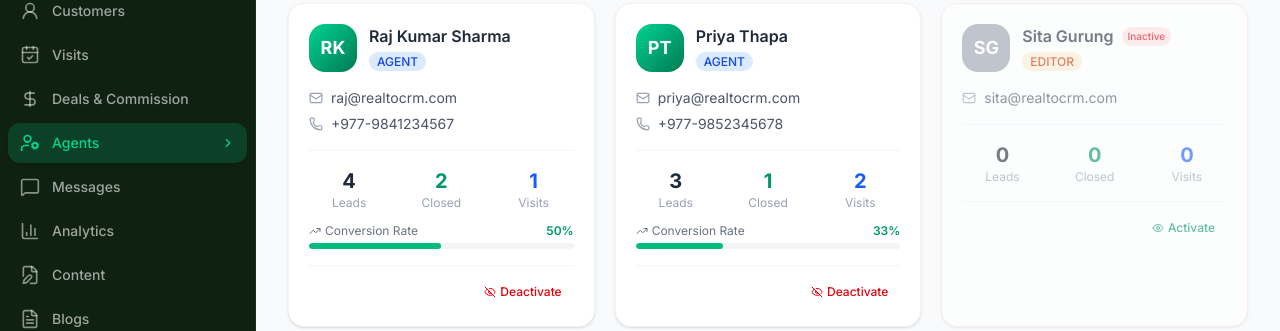
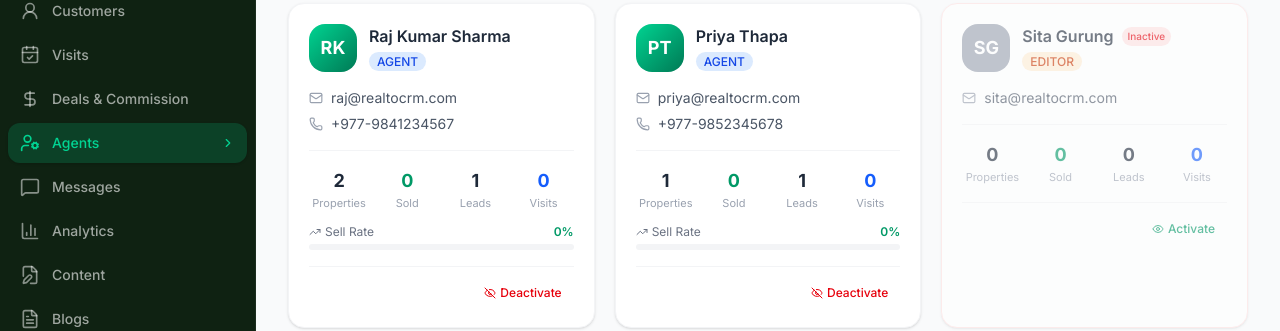
Before and after one commit to AaSu9/ktm-admin-crm, a Next.js app: page /agents in a window 1280 px wide. Shown: the part 265-596 px from the top of the page. Built offline with nearby package versions, Linux system fonts and the light colour scheme; no server answers; the database is empty; sample sign-in values are in the browser's storage.

Commit message:
feat: auto-calculate agent stats based on assigned properties

```diff
--- a/src/app/(dashboard)/agents/page.tsx
+++ b/src/app/(dashboard)/agents/page.tsx
@@ -15,7 +15,12 @@ export default async function AgentsPage() {
       where: { role: { in: ['AGENT', 'ADMIN', 'EDITOR'] } },
       include: {
         leads: true,
-        properties: true,
+        properties: {
+          include: {
+            leads: true,
+            visits: true,
+          }
+        },
         visits: true,
       },
       orderBy: { createdAt: 'desc' },
--- a/src/components/dashboard/AgentsClient.tsx
+++ b/src/components/dashboard/AgentsClient.tsx
@@ -181,8 +181,25 @@ export function AgentsClient({ initialAgents }: { initialAgents: Agent[] }) {
             <UserCog className="h-12 w-12 mx-auto mb-2 opacity-30" /><p>{search ? 'No agents match your search' : 'No agents found'}</p>
           </div>
         ) : filtered.map((agent) => {
-          const closedLeads = agent.leads.filter((l: any) => l.status === 'CLOSED_WON').length
-          const completedVisits = agent.visits.filter((v: any) => v.status === 'COMPLETED').length
+          // Calculate aggregate stats including assigned properties
+          const directLeads = agent.leads || []
+          const directVisits = agent.visits || []
+          const properties = agent.properties || []
+
+          const propertyLeads = properties.flatMap((p: any) => p.leads || [])
+          const propertyVisits = properties.flatMap((p: any) => p.visits || [])
+
+          const allLeads = [...directLeads, ...propertyLeads]
+          // Deduplicate leads by id just in case a lead is both directly assigned and via property
+          const uniqueLeads = Array.from(new Map(allLeads.map((l: any) => [l.id, l])).values())
+
+          const allVisits = [...directVisits, ...propertyVisits]
+          const uniqueVisits = Array.from(new Map(allVisits.map((v: any) => [v.id, v])).values())
+
+          const totalProperties = properties.length
+          const soldProperties = properties.filter((p: any) => p.status === 'SOLD' || p.status === 'RENTED').length
+          const completedVisits = uniqueVisits.filter((v: any) => v.status === 'COMPLETED').length
+
           return (
             <div key={agent.id} className={cn('bg-white rounded-2xl p-5 shadow-sm border transition-all', agent.isActive ? 'border-gray-100 hover:shadow-md' : 'border-red-100 opacity-60')}>
               <div className="flex items-center gap-3 mb-4">
@@ -203,29 +220,33 @@ export function AgentsClient({ initialAgents }: { initialAgents: Agent[] }) {
                 {agent.email && <div className="flex items-center gap-2 text-sm text-gray-600"><Mail className="h-3.5 w-3.5 text-gray-400" /><span className="truncate">{agent.email}</span></div>}
                 {agent.phone && <div className="flex items-center gap-2 text-sm text-gray-600"><Phone className="h-3.5 w-3.5 text-gray-400" />{agent.phone}</div>}
               </div>
-              <div className="grid grid-cols-3 gap-3 pt-4 border-t border-gray-100">
+              <div className="grid grid-cols-4 gap-2 pt-4 border-t border-gray-100">
                 <div className="text-center">
-                  <p className="text-xl font-bold text-gray-800">{agent.leads.length}</p>
-                  <p className="text-xs text-gray-400">Leads</p>
+                  <p className="text-lg font-bold text-gray-800">{totalProperties}</p>
+                  <p className="text-[11px] text-gray-400">Properties</p>
                 </div>
                 <div className="text-center">
-                  <p className="text-xl font-bold text-emerald-600">{closedLeads}</p>
-                  <p className="text-xs text-gray-400">Closed</p>
+                  <p className="text-lg font-bold text-emerald-600">{soldProperties}</p>
+                  <p className="text-[11px] text-gray-400">Sold</p>
                 </div>
                 <div className="text-center">
-                  <p className="text-xl font-bold text-blue-600">{completedVisits}</p>
-                  <p className="text-xs text-gray-400">Visits</p>
+                  <p className="text-lg font-bold text-gray-800">{uniqueLeads.length}</p>
+                  <p className="text-[11px] text-gray-400">Leads</p>
+                </div>
+                <div className="text-center">
+                  <p className="text-lg font-bold text-blue-600">{completedVisits}</p>
+                  <p className="text-[11px] text-gray-400">Visits</p>
                 </div>
               </div>
-              {agent.leads.length > 0 && (
+              {totalProperties > 0 && (
                 <div className="mt-3">
                   <div className="flex items-center justify-between text-xs text-gray-500 mb-1">
-                    <span className="flex items-center gap-1"><TrendingUp className="h-3 w-3" /> Conversion Rate</span>
-                    <span className="font-semibold text-emerald-600">{Math.round((closedLeads / agent.leads.length) * 100)}%</span>
+                    <span className="flex items-center gap-1"><TrendingUp className="h-3 w-3" /> Sell Rate</span>
+                    <span className="font-semibold text-emerald-600">{Math.round((soldProperties / totalProperties) * 100)}%</span>
                   </div>
                   <div className="h-1.5 bg-gray-100 rounded-full overflow-hidden">
                     <div className="h-full bg-emerald-500 rounded-full transition-all"
-                      style={{ width: `${Math.round((closedLeads / agent.leads.length) * 100)}%` }} />
+                      style={{ width: `${Math.round((soldProperties / totalProperties) * 100)}%` }} />
                   </div>
                 </div>
               )}
```
